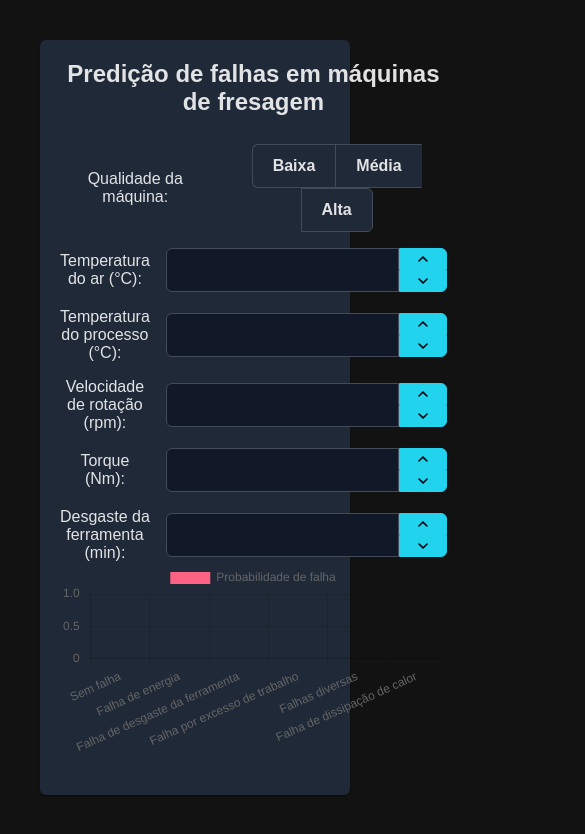
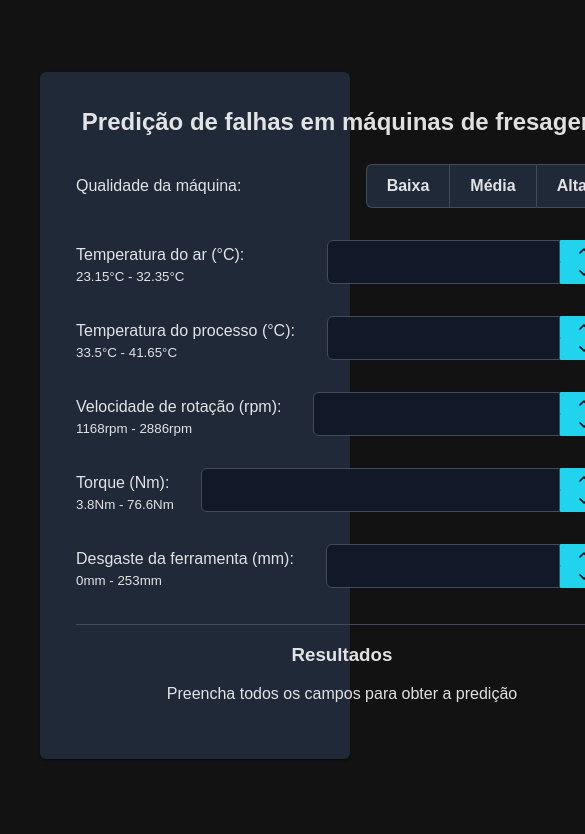
Before and after one commit to tcc-predictive-maintenance/frontend, a React (Vite) app: page / in a window 390 px wide. Shown: the top 834 px of the page, 585 px wide, since content can reach past the window. Built offline with nearby package versions, Linux system fonts and the light colour scheme; a web font is replaced by a local one.

Commit message:
style: optimizing screen to run in mobile

```diff
--- a/src/App.jsx
+++ b/src/App.jsx
@@ -5,7 +5,9 @@ import {SelectButton} from "primereact/selectbutton";
 import {InputNumber} from "primereact/inputnumber";
 import {MappingMachineProblemCode} from "./constants/MappingMachineProblemCode.ts";
 import {Card} from "primereact/card";
-import { Chart } from 'primereact/chart';
+import {Chart} from 'primereact/chart';
+import {Divider} from 'primereact/divider';
+import {Row} from "./style.jsx";
 
 function App() {
 
@@ -32,8 +34,11 @@ function App() {
   })
 
   const completedForm = useMemo(() => {
-    return Object.values(machineDescription).every(value => value !== null)
+      return Object.values(machineDescription).every((value) => value !== null)
   }, [machineDescription])
+
+    console.log(machineDescription)
+    console.log(completedForm)
 
   useEffect(() => {
 
@@ -65,14 +70,21 @@ function App() {
             }
         })
     }
-  }, [machineDescription]);
+  }, [completedForm, machineDescription]);
 
 
   return (
-    <Card title={"Predição de falhas em máquinas de fresagem"} style={{display: "flex", flexDirection: "row", gap: "1rem"}}>
+      <Card title={"Predição de falhas em máquinas de fresagem"} style={{
+          display: "flex",
+          gap: "1rem",
+          alignSelf: "center",
+          padding: "1rem",
+          maxWidth: "50rem",
+          margin: "2rem auto"
+      }}>
         <form title={"Parâmetros da máquina"}>
-            <label>
-                Qualidade da máquina:
+            <Row>
+                <label style={{flex: 1, marginRight: "1rem"}}>Qualidade da máquina:</label>
                 <SelectButton
                     value={machineDescription.type}
                     onChange={(e) => setMachineDescription({...machineDescription, type: e.value})}
@@ -82,9 +94,12 @@ function App() {
                         {label: 'Média', value: 'M'},
                         {label: 'Alta', value: 'H'}
                     ]}/>
-            </label>
-            <label>
-                Temperatura do ar (°C):
+            </Row>
+            <Row>
+                <div style={{display: "flex", flexDirection: "column"}}>
+                    <label style={{flex: 1, marginRight: "1rem"}}>Temperatura do ar (°C):</label>
+                    <sub style={{display: "flex", alignItems: "center"}}>23.15°C - 32.35°C</sub>
+                </div>
                 <InputNumber
                     value={machineDescription.air_temperature}
                     onValueChange={(e) => {
@@ -97,9 +112,13 @@ function App() {
                     step={0.5}
                     showButtons
                 />
-            </label>
-            <label>
-                Temperatura do processo (°C):
+            </Row>
+            <Row>
+                <div style={{display: "flex", flexDirection: "column"}}>
+                    <label style={{flex: 1, marginRight: "1rem", width: "max-content"}}>Temperatura do processo
+                        (°C):</label>
+                    <sub style={{display: "flex", alignItems: "center"}}>33.5°C - 41.65°C</sub>
+                </div>
                 <InputNumber
                     value={machineDescription.process_temperature}
                     onValueChange={(e) => setMachineDescription({...machineDescription, process_temperature: e.value})}
@@ -108,10 +127,14 @@ function App() {
                     max={41.65}
                     step={0.5}
                     showButtons
+                    style={{flex: 1, width: "100%"}}
                 />
-            </label>
-            <label>
-                Velocidade de rotação (rpm):
+            </Row>
+            <Row>
+                <div style={{display: "flex", flexDirection: "column"}}>
+                    <label style={{flex: 1, marginRight: "1rem"}}>Velocidade de rotação (rpm):</label>
+                    <sub style={{display: "flex", alignItems: "center"}}>1168rpm - 2886rpm</sub>
+                </div>
                 <InputNumber
                     value={machineDescription.rotational_speed}
                     onValueChange={(e) => setMachineDescription({...machineDescription, rotational_speed: e.value})}
@@ -120,10 +143,14 @@ function App() {
                     max={2886}
                     step={1}
                     showButtons
+                    style={{flex: 1, width: "100%"}}
                 />
-            </label>
-            <label>
-                Torque (Nm):
+            </Row>
+            <Row>
+                <div style={{display: "flex", flexDirection: "column"}}>
+                    <label style={{flex: 1, marginRight: "1rem"}}>Torque (Nm):</label>
+                    <sub style={{display: "flex", alignItems: "center"}}>3.8Nm - 76.6Nm</sub>
+                </div>
                 <InputNumber
                     value={machineDescription.torque}
                     onValueChange={(e) => setMachineDescription({...machineDescription, torque: e.value})}
@@ -132,10 +159,14 @@ function App() {
                     max={76.6}
                     step={0.1}
                     showButtons
+                    style={{flex: 1, width: "100%"}}
                 />
-            </label>
-            <label>
-                Desgaste da ferramenta (min):
+            </Row>
+            <Row>
+                <div style={{display: "flex", flexDirection: "column"}}>
+                    <label style={{flex: 1, marginRight: "1rem"}}>Desgaste da ferramenta (mm):</label>
+                    <sub style={{display: "flex", alignItems: "center"}}>0mm - 253mm</sub>
+                </div>
                 <InputNumber
                     value={machineDescription.tool_wear}
                     onValueChange={(e) => setMachineDescription({...machineDescription, tool_wear: e.value})}
@@ -144,11 +175,35 @@ function App() {
                     max={253}
                     step={1}
                     showButtons
+                    style={{flex: 1, width: "100%"}}
                 />
-            </label>
+            </Row>
         </form>
+
+          <Divider orientation="vertical" flexItem/>
+
         <div>
-            <Chart  type="bar" data={{
+            <h3>Resultados</h3>
+        </div>
+
+          {!completedForm ? <span>Preencha todos os campos para obter a predição</span> : ""}
+
+          {completedForm &&
+              (loading ? "Carregando..." :
+                      <>
+                          <div style={{
+                              display: "flex",
+                              flexDirection: "column",
+                              alignItems: "flex-start",
+                              gap: "0.5rem"
+                          }}>
+                              <span><b>Maior probabilidade de falha:</b> {Object.keys(predict).reduce((a, b) => predict[a] > predict[b] ? a : b)}</span>
+                              <span><b>Probabilidade do evento:</b> {(Object.values(predict).reduce((a, b) => a > b ? a : b) * 100).toFixed()}%</span>
+                          </div>
+
+                          <Divider type="dashed"/>
+                          <div>
+                              <Chart type="bar" data={{
                                   labels: Object.keys(predict),
                                   datasets: [
                                       {
@@ -164,9 +219,41 @@ function App() {
                                           ]
                                       }
                                   ]
-            }}/>
+                              }}
+                                     options={{
+                                         indexAxis: 'x',
+                                         responsive: true,
+                                         maintainAspectRatio: true,
+                                         scales: {
+                                             x: {
+                                                 beginAtZero: true
+                                             },
+                                         },
+                                         plugins: {
+                                             legend: {
+                                                 display: false
+                                             },
+                                             tooltip: {
+                                                 callbacks: {
+                                                     label: function (context) {
+                                                         var label = context.dataset.label || '';
+
+                                                         if (label) {
+                                                             label += ': ';
+                                                         }
+                                                         if (context.parsed.y !== null) {
+                                                             label += context.parsed.y + '%';
+                                                         }
+                                                         return label;
+                                                     }
+                                                 }
+                                             }
+                                         },
+                                     }}
+                              />
                           </div>
-
+                      </>
+              )}
     </Card>
   )
 }
--- /dev/null
+++ b/src/style.jsx
@@ -0,0 +1,10 @@
+import styled from 'styled-components'
+
+export const Row = styled.div`
+    display: flex;
+    flex-direction: row;
+    justify-content: space-between;
+    gap: 1rem;
+    margin-bottom: 1rem;
+    width: 100%;
+`
```
Lines whose indentation alone changed are shown as unchanged.
